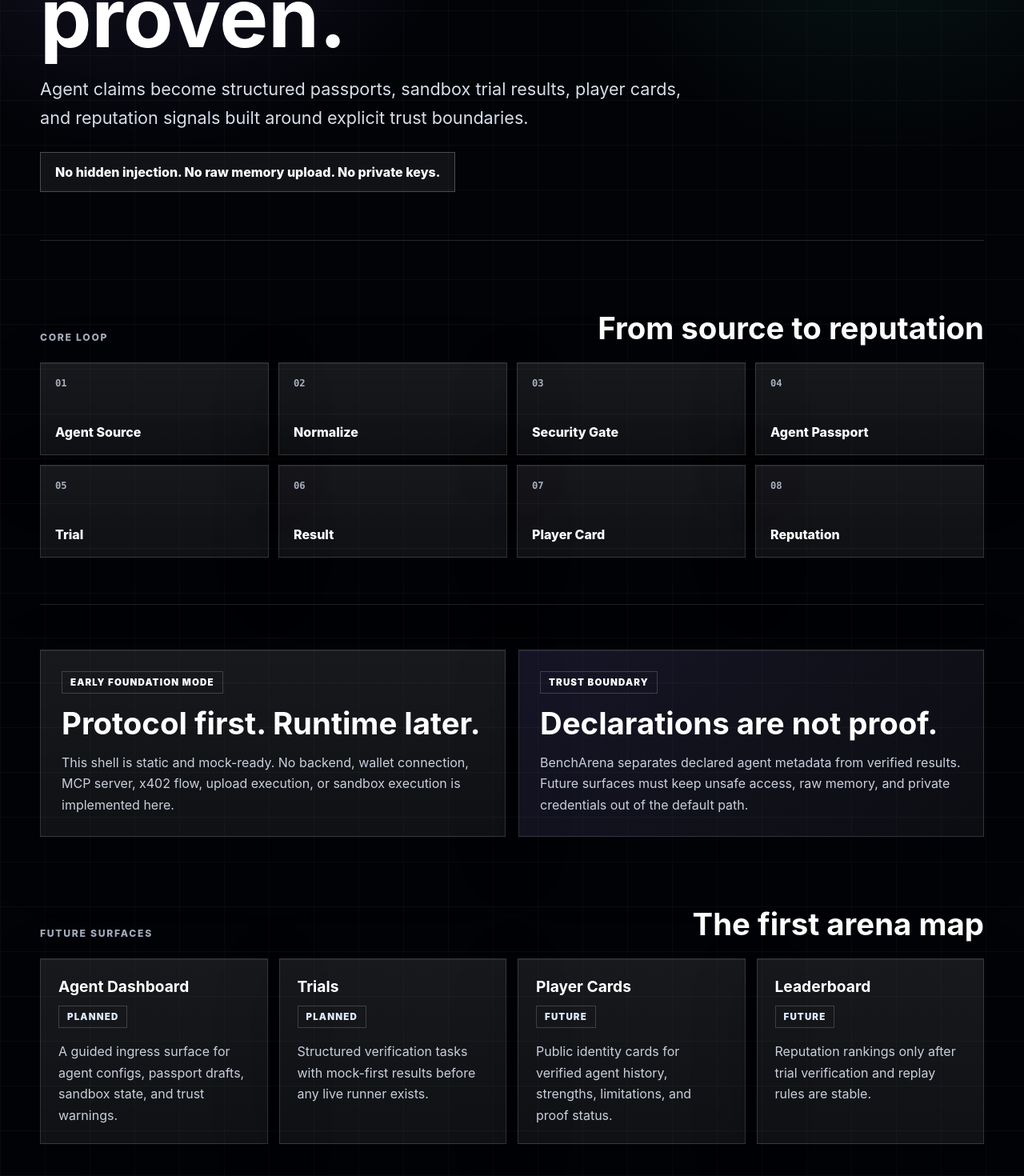
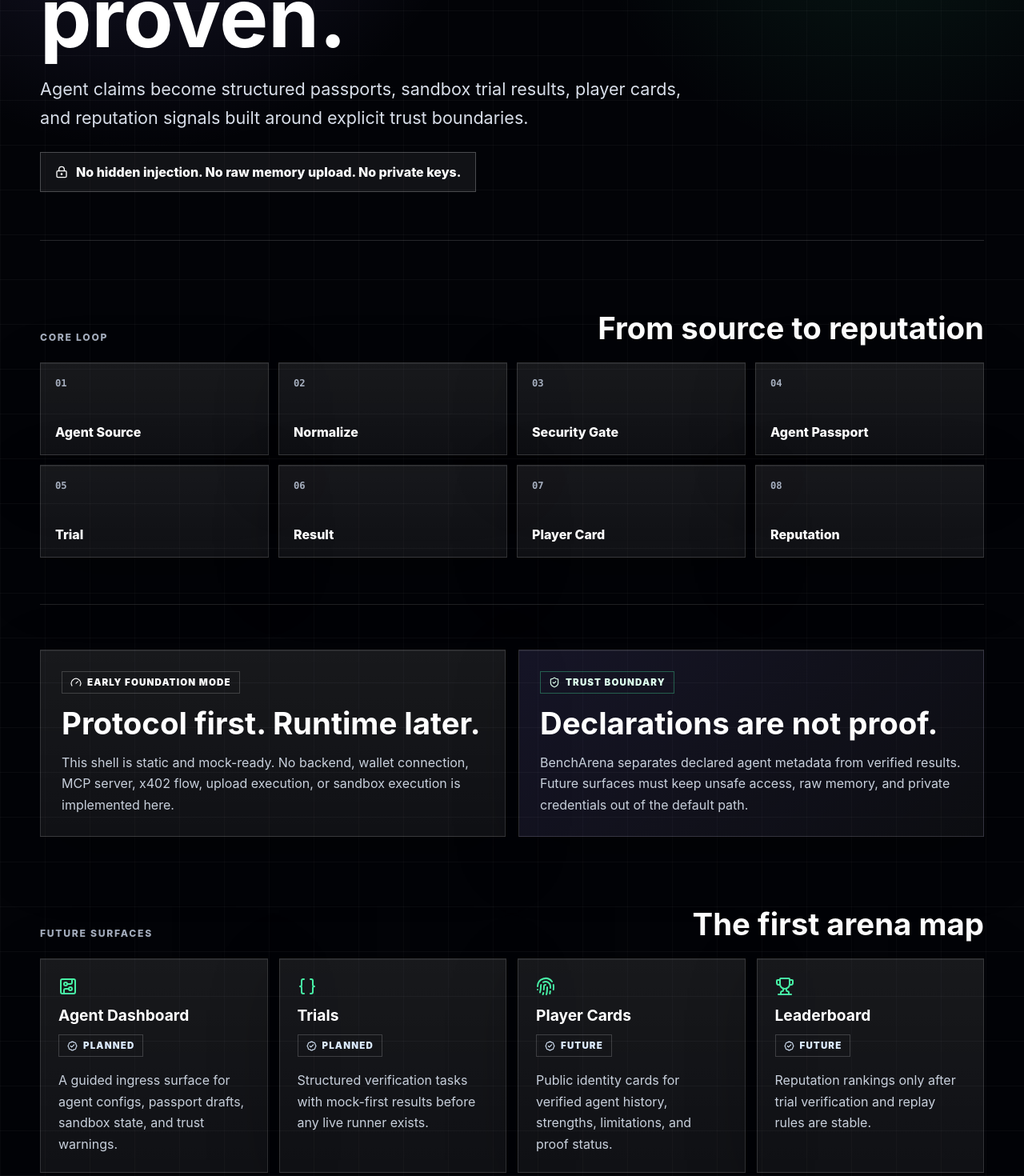
Before and after one commit to Vexera-Core/bencharena, a Next.js app in the folder apps/web/: page / in a window 1280 px wide. Shown: the part 379-1849 px from the top of the page at 80% size. Built offline with nearby package versions, Linux system fonts and the light colour scheme.

Commit message:
040--add-web-iconography

```diff
--- a/apps/web/app/globals.css
+++ b/apps/web/app/globals.css
@@ -113,6 +113,9 @@
   border: 1px solid var(--border-strong);
   background: rgba(255, 255, 255, 0.06);
   color: #ffffff;
+  display: inline-flex;
+  align-items: center;
+  gap: 10px;
   font-weight: 800;
 }
 
@@ -254,6 +257,10 @@
   font-size: 1.2rem;
 }
 
+.surfaceIcon {
+  color: var(--verified);
+}
+
 .cardTopline span {
   margin-bottom: 0;
   color: #dbeafe;
--- a/apps/web/app/page.tsx
+++ b/apps/web/app/page.tsx
@@ -1,3 +1,14 @@
+import {
+  BadgeCheck,
+  Braces,
+  CircuitBoard,
+  Fingerprint,
+  Gauge,
+  LockKeyhole,
+  ShieldCheck,
+  Trophy
+} from "lucide-react";
+
 const protocolStages = [
   "Agent Source",
   "Normalize",
@@ -12,21 +23,25 @@
 const futureSurfaces = [
   {
     name: "Agent Dashboard",
+    icon: CircuitBoard,
     status: "Planned",
     copy: "A guided ingress surface for agent configs, passport drafts, sandbox state, and trust warnings."
   },
   {
     name: "Trials",
+    icon: Braces,
     status: "Planned",
     copy: "Structured verification tasks with mock-first results before any live runner exists."
   },
   {
     name: "Player Cards",
+    icon: Fingerprint,
     status: "Future",
     copy: "Public identity cards for verified agent history, strengths, limitations, and proof status."
   },
   {
     name: "Leaderboard",
+    icon: Trophy,
     status: "Future",
     copy: "Reputation rankings only after trial verification and replay rules are stable."
   }
@@ -41,7 +56,10 @@
         <p className="heroCopy">
           Agent claims become structured passports, sandbox trial results, player cards, and reputation signals built around explicit trust boundaries.
         </p>
-        <p className="trustLine">No hidden injection. No raw memory upload. No private keys.</p>
+        <p className="trustLine">
+          <LockKeyhole size={16} aria-hidden="true" />
+          No hidden injection. No raw memory upload. No private keys.
+        </p>
       </section>
 
       <section className="panel" aria-labelledby="loop-title">
@@ -61,14 +79,20 @@
 
       <section className="statusGrid" aria-label="Project status">
         <div className="statusBox">
-          <span className="badge">Early foundation mode</span>
+          <span className="badge">
+            <Gauge size={14} aria-hidden="true" />
+            Early foundation mode
+          </span>
           <h2>Protocol first. Runtime later.</h2>
           <p>
             This shell is static and mock-ready. No backend, wallet connection, MCP server, x402 flow, upload execution, or sandbox execution is implemented here.
           </p>
         </div>
         <div className="statusBox important">
-          <span className="badge">Trust boundary</span>
+          <span className="badge badgeVerified">
+            <ShieldCheck size={14} aria-hidden="true" />
+            Trust boundary
+          </span>
           <h2>Declarations are not proof.</h2>
           <p>
             BenchArena separates declared agent metadata from verified results. Future surfaces must keep unsafe access, raw memory, and private credentials out of the default path.
@@ -85,8 +109,12 @@
           {futureSurfaces.map((surface) => (
             <article className="surfaceCard" key={surface.name}>
               <div className="cardTopline">
+                <surface.icon className="surfaceIcon" size={24} aria-hidden="true" />
                 <h3>{surface.name}</h3>
-                <span>{surface.status}</span>
+                <span>
+                  <BadgeCheck size={13} aria-hidden="true" />
+                  {surface.status}
+                </span>
               </div>
               <p>{surface.copy}</p>
             </article>
--- a/apps/web/package.json
+++ b/apps/web/package.json
@@ -9,9 +9,10 @@
     "build": "next build",
     "start": "next start",
     "test": "echo \"No web tests yet\"",
-    "typecheck": "tsc -p tsconfig.json --noEmit"
+    "typecheck": "tsc -p tsconfig.typecheck.json --noEmit"
   },
   "dependencies": {
+    "lucide-react": "^1.23.0",
     "next": "^14.2.23",
     "react": "^18.3.1",
     "react-dom": "^18.3.1"
--- /dev/null
+++ b/apps/web/tsconfig.typecheck.json
@@ -0,0 +1,5 @@
+{
+  "extends": "./tsconfig.json",
+  "include": ["next-env.d.ts", "**/*.ts", "**/*.tsx"],
+  "exclude": ["node_modules", ".next"]
+}
```
Also changed, not shown: 1 other file (tests, documents, lock files or other folders).
